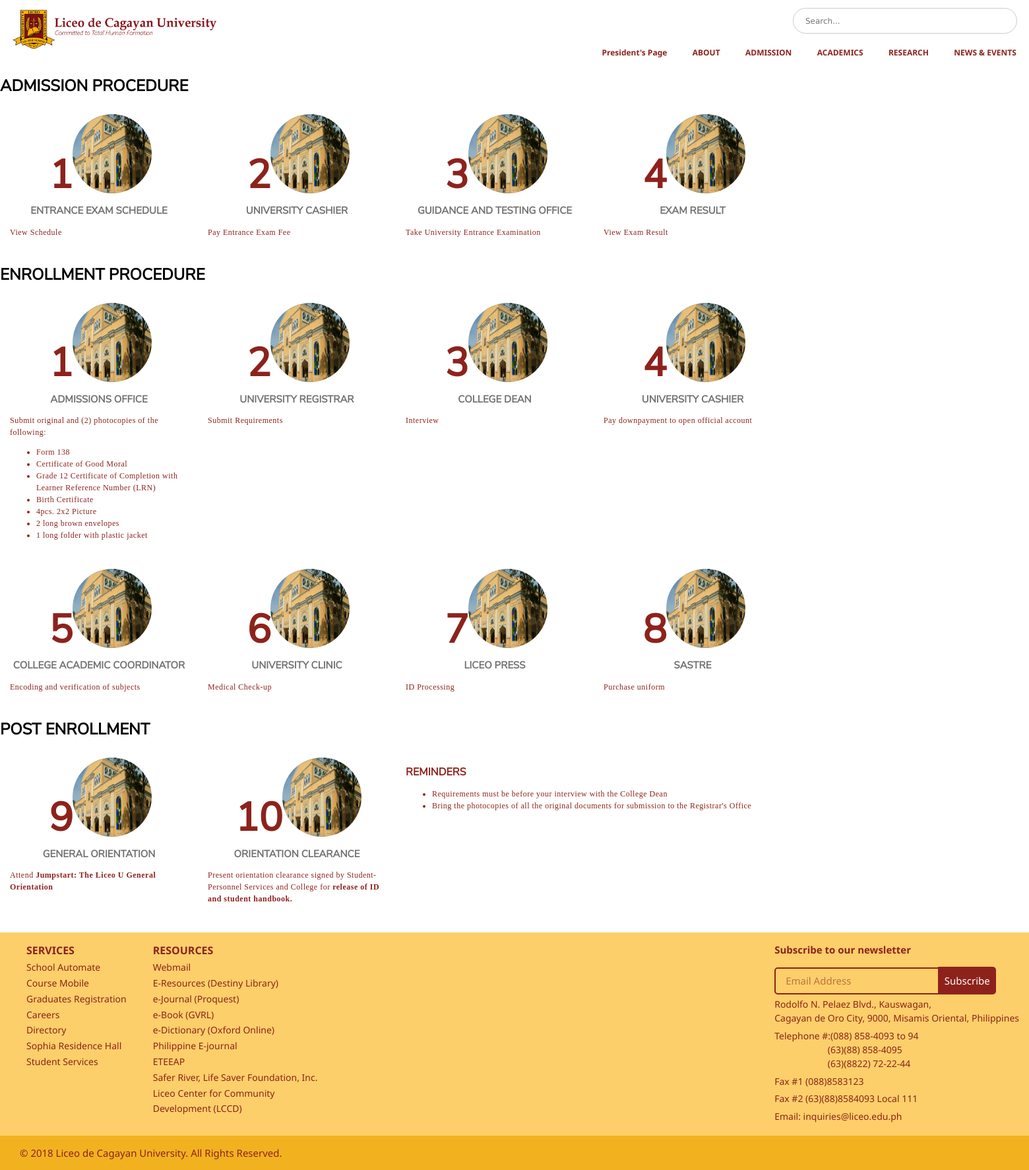
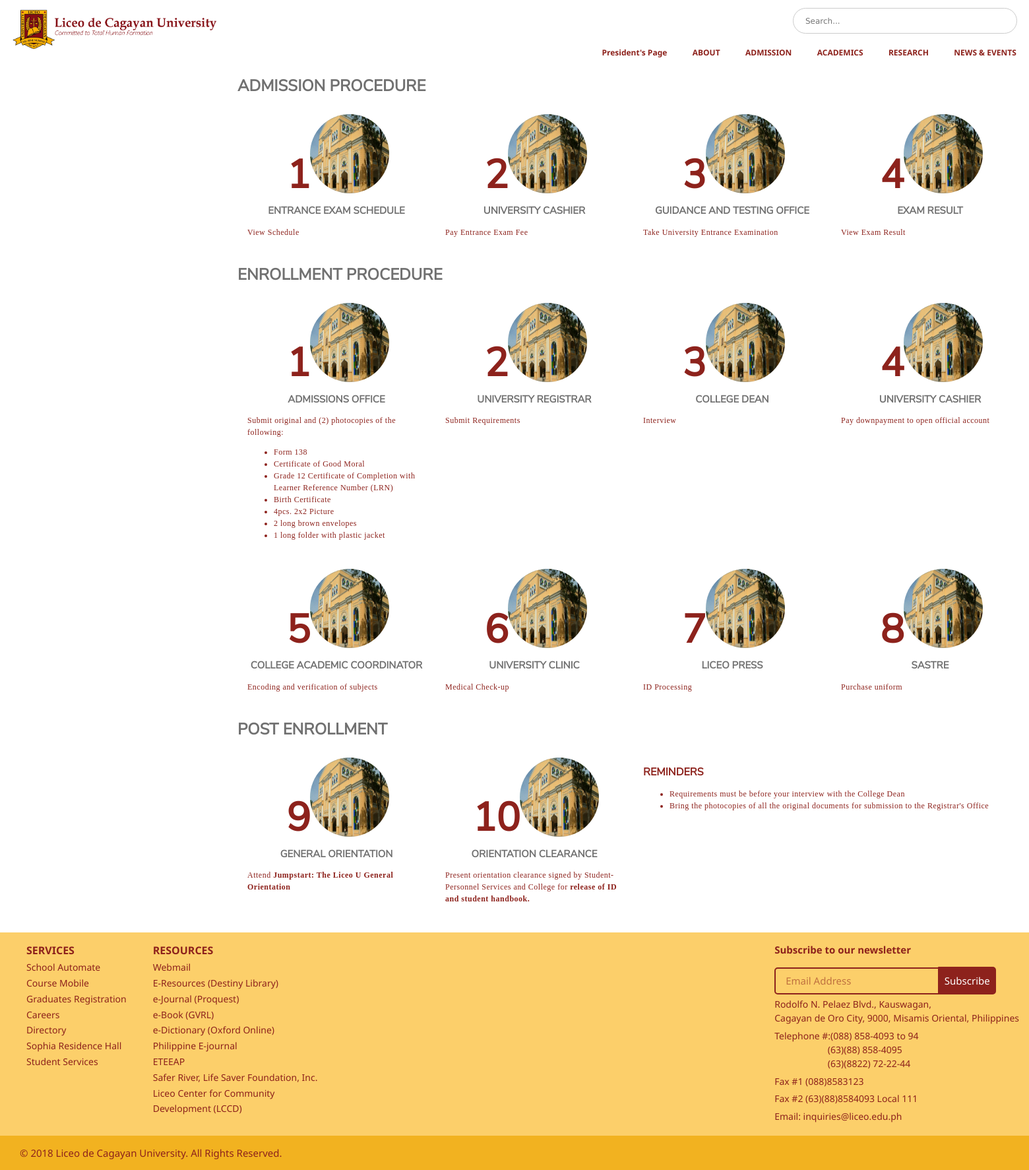
Before and after one commit to jayneeauza/jayneeauza.github.io, a PHP site: page /enrollment.html in a window 1560 px wide. Shown: the whole page at 66% size. Run offline with PHP 8.4, Linux system fonts and the light colour scheme; some web fonts are replaced.

Commit message:
Update layoutcontent.css

```diff
--- a/css/layoutcontent.css
+++ b/css/layoutcontent.css
@@ -132,6 +132,7 @@
 		margin-left:16em;
 	}
 
+	#divenrollment #divbody,
 	#divorg #divbody,
 	#divdir #divbody,
 	#divlinkages #divbody,
```
